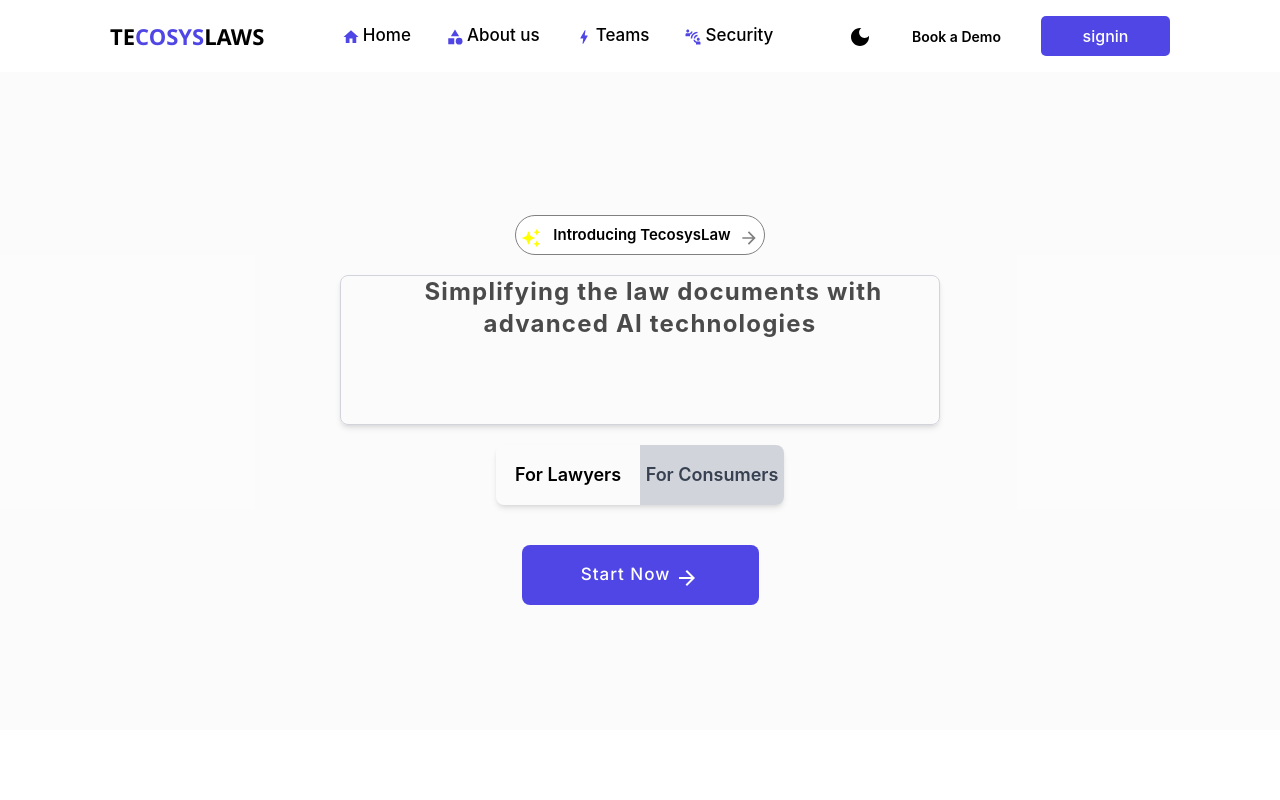
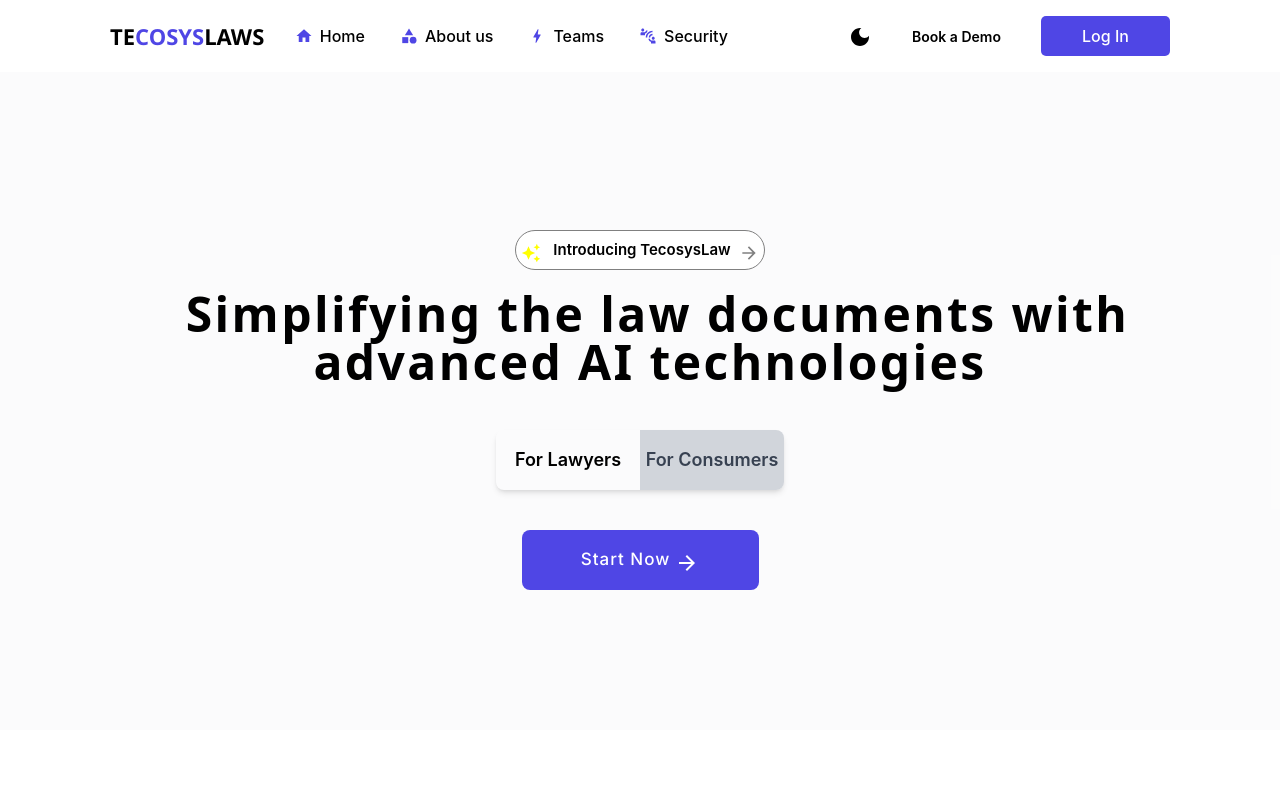
Before and after one commit to 1Yogeshh/tecosys-law, a React (Create React App) app: page / in a window 1280 px wide. Shown: the top 800 px of the page. Built offline with nearby package versions, Linux system fonts and the light colour scheme; a web font is replaced by a local one.

Commit message:
navbar responsive

```diff
--- a/src/components/CommonHomePage/HomeFooter/HomeFooter.css
+++ b/src/components/CommonHomePage/HomeFooter/HomeFooter.css
@@ -295,15 +295,3 @@
     margin-left: 80px;
   }
 }
-
-@media (min-width: 540px) and (max-width: 800px) {
-  .footer {
-    margin-top: 600px;
-  }
-}
-
-@media (max-width: 540px) {
-  .footer {
-    margin-top: 250px;
-  }
-}
--- a/src/components/CommonHomePage/HomeHero/HomeHero.jsx
+++ b/src/components/CommonHomePage/HomeHero/HomeHero.jsx
@@ -46,9 +46,9 @@ const HomeHero = ({ isDarkMode }) => {
         </div>
 
         {/* Toggle section */}
-        <div className="homehero_content space-y-5 flex-1 -mt-32 lg:w-[600px] w-[400px]">
-          <div className="mt-32 h-[150px] flex flex-col items-center justify-start overflow-hidden whitespace-pre-wrap border border-gray-300 rounded-lg shadow-md ">
-            <p className="text-black font-bold text-xl lg:text-2xl tracking-wider pl-5 opacity-70">
+        <div className="homehero_content space-y-5 flex-1 -mt-32 lg:w-[1000px] w-[300px]">
+          <div className="mt-32 lg:h-[120px] h-[150px] flex flex-col items-center justify-start overflow-hidden whitespace-pre-wrap">
+            <p className="text-black font-bold font-sans text-3xl lg:text-5xl tracking-wider pl-5 ">
               {displayedText}
             </p>
           </div>
--- a/src/components/CommonHomePage/HomeNavbar/HomeNavbar.css
+++ b/src/components/CommonHomePage/HomeNavbar/HomeNavbar.css
@@ -130,6 +130,13 @@ html {
   .homenavbar_right {
     display: none; /* Hide right section on small screens */
   }
+  .homenavbar_left h1 {
+    margin-left: 0px;
+  }
+  .homenav_bar {
+    padding-left: 10px;
+    padding-right: 10px;
+  }
 }
 
 .a-logo{
--- a/src/components/CommonHomePage/HomeNavbar/HomeNavbar.jsx
+++ b/src/components/CommonHomePage/HomeNavbar/HomeNavbar.jsx
@@ -1,15 +1,13 @@
 import React, { useEffect, useState } from "react";
-
 import { Link } from "react-router-dom";
 import "./HomeNavbar.css";
 import LightModeOutlinedIcon from '@mui/icons-material/LightModeOutlined';
 import DarkModeIcon from '@mui/icons-material/DarkMode';
-import { Bolt, Category, ConnectWithoutContact, ContactEmergency, Home,Menu,Close } from "@mui/icons-material";
+import { Bolt, Category, ConnectWithoutContact, Home, Menu, Close } from "@mui/icons-material";
 
 const HomeNavbar = ({ onToggleDarkMode }) => {
   const [isScrolled, setIsScrolled] = useState(false);
   const [isDarkMode, setIsDarkMode] = useState(false);
-  const [activeIndex, setActiveIndex] = useState(null);
   const [isMobileMenuOpen, setIsMobileMenuOpen] = useState(false);
 
   const token = localStorage.getItem('token');
@@ -31,10 +29,6 @@ const HomeNavbar = ({ onToggleDarkMode }) => {
     onToggleDarkMode(!isDarkMode);
   };
 
-  const handleLiClick = (index) => {
-    setActiveIndex(index);
-  };
-
   const toggleMobileMenu = () => {
     setIsMobileMenuOpen((prevState) => !prevState); // Toggle the mobile menu visibility
   };
@@ -44,28 +38,68 @@ const HomeNavbar = ({ onToggleDarkMode }) => {
   };
 
   return (
-    <div
-      className={`homenav_bar ${isScrolled ? "scrolled" : ""} ${isDarkMode ? "dark" : ""
-        }`}
-    >
+    <div className={`homenav_bar ${isScrolled ? "scrolled" : ""} ${isDarkMode ? "dark" : ""}`}>
+      {/* Logo */}
       <div className="homenavbar_left">
         <a href="/">
           <h1>TE<span>COSYS</span>LAWS</h1>
         </a>
       </div>
 
-      <div className={`homenavbar_mid ${isMobileMenuOpen ? "block" : "hidden"} md:flex md:items-center md:gap-6 lg:gap-10`}>
-        <ul className="md:flex gap-4">
-          <li>
-            <a href="/"><Home style={{ height: '18px' }} className="a-logo" />Home</a>
-            <a href="https://tecosys.in"><Category style={{ height: '18px' }} className="a-logo" />About us</a>
-            <a><Bolt style={{ height: '18px' }} className="a-logo" />Teams</a>
-            <a href="#security-section"><ConnectWithoutContact style={{ height: '18px' }} className="a-logo" />Security</a>
-          </li>
-        </ul>
+      <div className="flex justify-center items-center">
+      <button className="md:hidden bg-indigo-600 text-white p-1 rounded  ml-[60px] h-[30px] flex justify-center items-center">
+          {token ? (<Link to="/casesearch">Dashboard</Link>) : (<Link to="/auth-user">Log In</Link>)}
+      </button>
+
+      {/* Mobile Menu Toggle Button */}
+      <div className="md:hidden">
+        <button onClick={toggleMobileMenu} className="focus:outline-none p-2">
+          {isMobileMenuOpen ? <Close className="text-black p-[1px]  " /> : <Menu className="text-black   p-[1px] " />}
+        </button>
+      </div>
       </div>
 
-      <div className="homenavbar_right">
+      {/* Mobile Menu Items */}
+      {isMobileMenuOpen && (
+        <div className="mobile-menu bg-gray-300 ml-[100px] mr-[20px] rounded-md  absolute top-14 left-0 right-0 z-50 p-4 shadow-lg">
+          <ul className="flex flex-col gap-4">
+            <li>
+              <a className="gap-1 flex font-medium items-center" href="/"><Home style={{ height: '18px' }} className="a-logo" />Home</a>
+            </li>
+            <li>
+              <a href="https://tecosys.in" className="gap-1 flex font-medium items-center"><Category style={{ height: '18px' }} className="a-logo" />About us</a>
+            </li>
+            <li>
+              <a className="gap-1 flex font-medium items-center"><Bolt style={{ height: '18px' }} className="a-logo" />Teams</a>
+            </li>
+            <li>
+              <a href="#security-section" className="gap-1 flex font-medium items-center"><ConnectWithoutContact style={{ height: '18px' }} className="a-logo" />Security</a>
+            </li>
+            <li>
+              <button className="login1 ml-[12px]" style={{ padding: "5px" }} onClick={handleCalendlyRedirect}>
+                Book a Demo
+              </button>
+            </li>
+          </ul>
+        </div>
+      )}
+
+      {/* Desktop Menu (for larger screens) */}
+      <div className="homenavbar_right hidden md:flex items-center gap-6">
+        <ul className="flex gap-8 font-medium mr-[100px]">
+            <li>
+              <a href="/" className="gap-1 flex justify-center items-center"><Home style={{ height: '18px' }} className="a-logo" />Home</a>
+            </li>
+            <li>
+              <a href="https://tecosys.in" className="gap-1 flex justify-center items-center"><Category style={{ height: '18px' }} className="a-logo" />About us</a>
+            </li>
+            <li>
+              <a className="gap-1 flex justify-center items-center"><Bolt style={{ height: '18px' }} className="a-logo" />Teams</a>
+            </li>
+            <li>
+              <a href="#security-section" className="gap-1 flex justify-center items-center"><ConnectWithoutContact style={{ height: '18px' }} className="a-logo" />Security</a>
+            </li>
+        </ul>
         <button className="nightlight" onClick={handleNightlightToggle}>
           {isDarkMode ? <LightModeOutlinedIcon sx={{ color: "white" }} /> : <DarkModeIcon />}
         </button>
@@ -76,19 +110,7 @@ const HomeNavbar = ({ onToggleDarkMode }) => {
           </Link>
         </button>
         <button className="login">
-          {token ? (<Link to="/casesearch" style={{ color: isDarkMode ? "#000" : "#fff" }}>
-            dashboard
-          </Link>) : (
-            <Link to="/auth-user" style={{ color: isDarkMode ? "#000" : "#fff" }}>
-              signin
-            </Link>
-          )}
-        </button>
-      </div>
-
-      <div className="md:hidden">
-        <button onClick={toggleMobileMenu} className="focus:outline-none p-2">
-          {isMobileMenuOpen ? <Close className="text-black bg-red-600 dark:text-white" /> : <Menu className="text-black dark:text-white bg-indigo-600" />}
+          {token ? (<Link to="/casesearch">Dashboard</Link>) : (<Link to="/auth-user">Log In</Link>)}
         </button>
       </div>
     </div>
--- a/src/components/CommonHomePage/HomeTestimonial/HomeTestimonial.css
+++ b/src/components/CommonHomePage/HomeTestimonial/HomeTestimonial.css
@@ -1,7 +1,6 @@
 .home-testimonial {
   padding: 20px;
   position: relative;
-
   background-color: white;
   top: -1;
 }
```
Also changed, not shown: src/CaseSearch/CaseSearch.jsx (+69 -51 lines).
